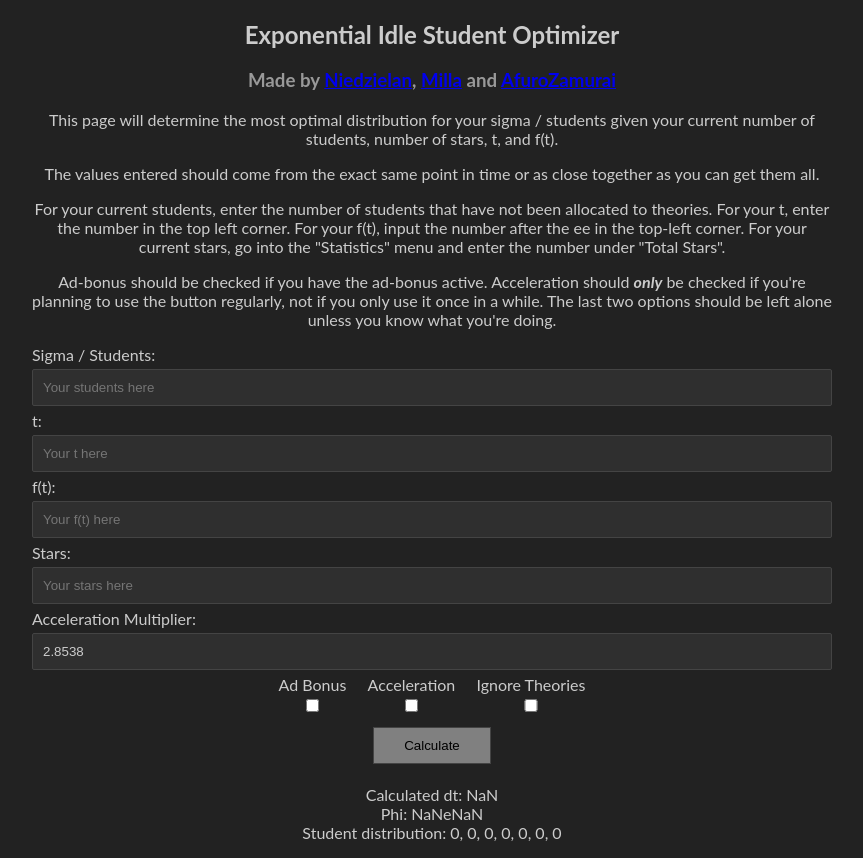
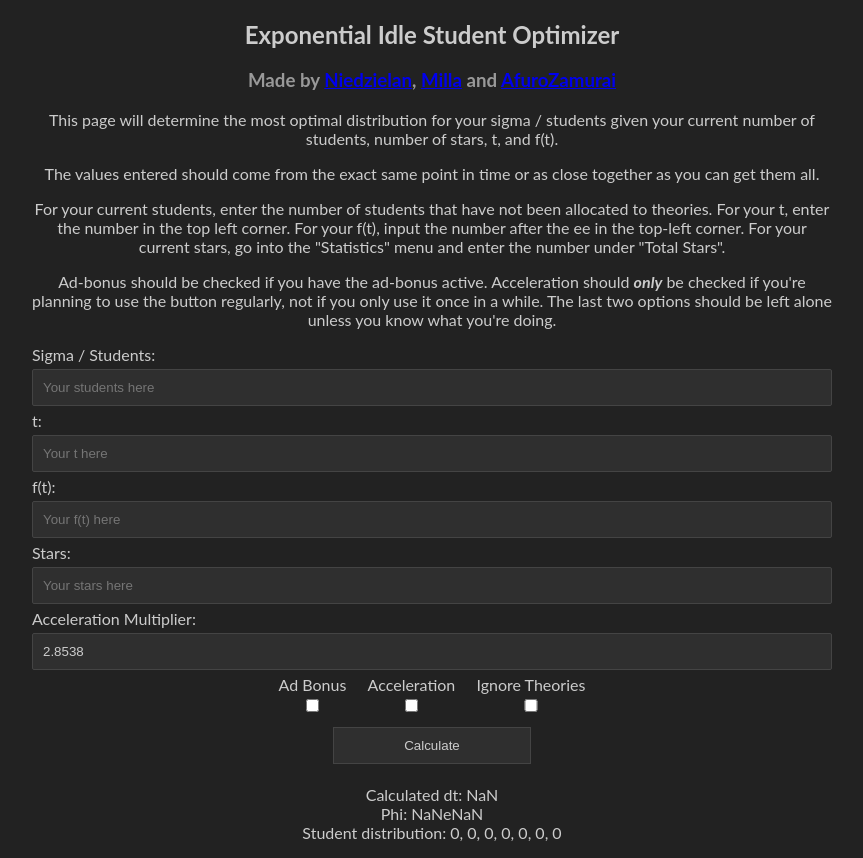
Before and after one commit to MillaBasset/ei-student-optimizer, a plain HTML site: page index.html in a window 1280 px wide. Shown: the whole page, without its empty margins (208-1071 px from the left). Drawn offline with Linux system fonts and the light colour scheme.

Commit message:
adjusted button to color scheme

```diff
--- a/style.css
+++ b/style.css
@@ -46,17 +46,15 @@
     border-radius: 2px;
     width: 100%;
 }
-input[type="checkbox"]:checked {
-
-}
 input:hover {
     background-color: #383838;
 }
 
 .button {
-    background-color: gray;
+    background-color: #2f2f2f;
+    color: #ccc;
     text-align: center;
-    padding: 10px 30px;
+    padding: 10px 70px;
     border: 1px solid #444;
     margin: auto;
     margin-top: 10px;
```
